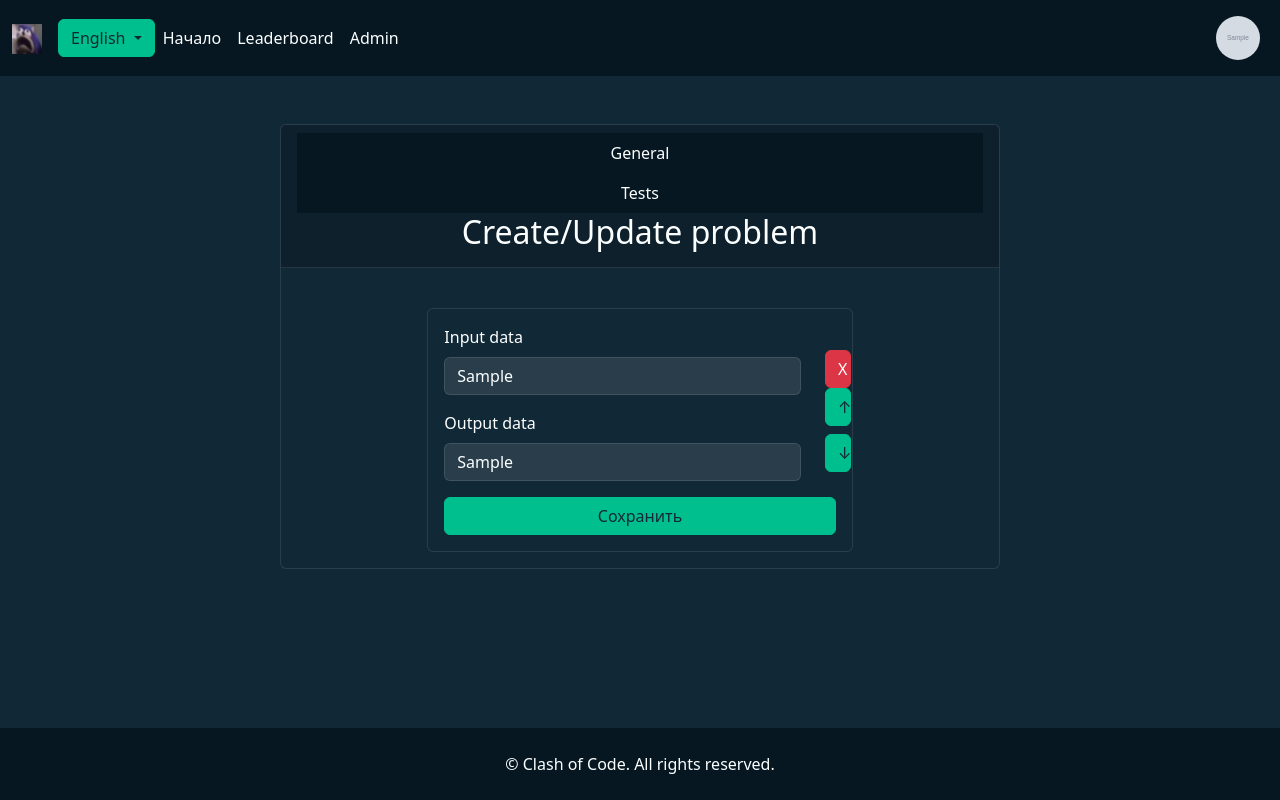
After one commit to py-cyber/YandexCourseDjango2025, a Django app: page /problems/tests/1/ in a window 1280 px wide. The commit adds this page. Run offline with Django 5.2, Linux system fonts and the light colour scheme; a user stored in the database is signed in; tables that the repository leaves empty hold one stand-in row (values such as "Sample post"); grey boxes marked "Sample" are stand-in pictures; some libraries are stand-ins or nearby versions.

Commit message:
feat
- add test_manager in problem
- add js script for swap test in task
- update model (ordering testcase change on number, add unique together)
TODO не сделан обработчик тестов (они не сохраняются)

```diff
--- a/clash_of_code/problems/forms.py
+++ b/clash_of_code/problems/forms.py
@@ -31,4 +31,5 @@ class ProblemsForm(FormControlMixin, django.forms.ModelForm):
             problems.models.Problem.output_format.field.name,
             problems.models.Problem.time_limit.field.name,
             problems.models.Problem.memory_limit.field.name,
+            problems.models.Problem.tags.field.name,
         )
--- a/clash_of_code/problems/models.py
+++ b/clash_of_code/problems/models.py
@@ -1,4 +1,5 @@
 import django.conf
+from PIL.ImImagePlugin import number
 from django.contrib.auth import get_user_model
 import django.core.validators
 import django.db.models
@@ -174,9 +175,16 @@ class TestCase(django.db.models.Model):
         max_length=10000000,
     )
 
+    number = django.db.models.PositiveIntegerField(
+        verbose_name=_('number of test'),
+        default=1,
+    )
+
     def __str__(self):
-        return self.problem.title[:20]
+        return self.problem.title[:20] + ' ' + str(self.number)
 
     class Meta:
         verbose_name = _('test case')
         verbose_name_plural = _('tests cases')
+        unique_together = ['problem', 'number']
+        ordering = ['number']
--- a/clash_of_code/problems/urls.py
+++ b/clash_of_code/problems/urls.py
@@ -9,7 +9,11 @@ urlpatterns = [
         'create/', problems.views.ProblemsCreateView.as_view(), name='create_task'
     ),
     django.urls.path(
-        'update/<int:pk>', problems.views.ProblemsUpdateView.as_view(), name='update'
+        'update/<int:pk>/', problems.views.ProblemsUpdateView.as_view(), name='update'
     ),
-    django.urls.path('/<int:pk>', problems.views.problem_view, name='problem'),
+    django.urls.path(
+        'tests/<int:pk>/', problems.views.ProblemsTestView.as_view(), name='tests'
+    ),
+    django.urls.path('<int:pk>/', problems.views.problem_view, name='problem'),
+    django.urls.path('tests/<int:pk>/update-task-order/', problems.views.update_test_order, name='update_task_order'),
 ]
--- a/clash_of_code/problems/views.py
+++ b/clash_of_code/problems/views.py
@@ -1,6 +1,12 @@
+import json
+
+import django.db.transaction
 import django.http
 from django.contrib.auth.mixins import LoginRequiredMixin, UserPassesTestMixin
+import django.shortcuts
+from django.http import HttpResponse
 from django.urls import reverse
+from django.views import View
 from django.views.generic import ListView, CreateView, UpdateView
 
 import problems.models
@@ -40,5 +46,47 @@ class ProblemsUpdateView(LoginRequiredMixin, UserPassesTestMixin, UpdateView):
         return self.request.user == problem.author
 
 
+class ProblemsTestView(LoginRequiredMixin, View):
+    def get(self, request, pk):
+        problem = django.shortcuts.get_object_or_404(problems.models.Problem, pk=pk)
+        if problem.author != request.user:
+            return django.http.HttpResponseForbidden
+
+        context = {
+            'tests': problem.tests,
+            'object': problem,
+        }
+        return django.shortcuts.render(
+            request,
+            'problems/problem_add_test.html',
+            context,
+        )
+
+
+def update_test_order(request, pk):
+    problem = django.shortcuts.get_object_or_404(problems.models.Problem, pk=pk)
+    if problem.author != request.user:
+        return django.http.HttpResponseForbidden
+
+    data = json.loads(request.body)
+    pk1 = data['moved_pk']
+    pk2 = data['reference_pk']
+
+    test1 = django.shortcuts.get_object_or_404(problems.models.TestCase, pk=pk1)
+    test2 = django.shortcuts.get_object_or_404(problems.models.TestCase, pk=pk2)
+
+    number1 = test1.number
+    number2 = test2.number
+    with django.db.transaction.atomic():
+        test1.number = 0
+        test1.save()
+        test2.number = number1
+        test2.save()
+        test1.number = number2
+        test1.save()
+
+    return HttpResponse('Ok')
+
+
 def problem_view(request, pk):
     return django.http.HttpResponse('бла бла бла')
--- /dev/null
+++ b/clash_of_code/templates/problems/problem_add_test.html
@@ -0,0 +1,83 @@
+{% extends "base.html" %}
+{% load i18n %}
+{% load static %}
+
+{% block content %}
+
+<div class="container mt-5">
+  <div class="row justify-content-center">
+    <div class="col-md-8">
+      <div class="card">
+        <div class="card-header">
+          {% if request.resolver_match.view_name == 'problems:update' or request.resolver_match.view_name == 'problems:tests' %}
+            <div class="navbar-collapse" id="navbarNav">
+              <ul class="navbar-nav me-auto text-center">
+                <li>
+                  <a class="nav-link {% if request.resolver_match.view_name == 'problems:update' %}active{% endif %}" {% if not request.resolver_match.view_name == 'problems:update' %} href="{% url 'problems:update' pk=object.pk %}" {% endif %}>
+                    {% translate "General" %}
+                  </a>
+                </li>
+                <li>
+                  <a class="nav-link {% if request.resolver_match.view_name == 'problems:tests' %}active{% endif %}" {% if not request.resolver_match.view_name == 'problems:tests' %} href="{% url 'problems:tests' pk=object.pk %}" {% endif %}>
+                    {% translate "Tests" %}
+                  </a>
+                </li>
+              </ul>
+            </div>
+          {% endif %}
+          <h2 class="card-title text-center">{% trans 'Create/Update problem' %}</h2>
+        </div>
+        <div class="card-body">
+          <div class="row justify-content-center">
+            <div class="col-md-8 tasks">
+              {% for test in tests.all %}
+              <div class="task" data-index="{{ forloop.counter0 }}">
+                <div class="container mt-4">
+                  <div class="card">
+                      <div class="card-body">
+                          <form method="post" enctype="multipart/form-data">
+                              {% csrf_token %}
+                              <input type="hidden" name="number" value="{{ test.number }}">
+                              <input type="hidden" name="pk" value="{{ test.pk }}">
+
+                              <div class="row">
+                                  <div class="col-11">
+                                      <div class="mb-3">
+                                          <label for="id_input_data" class="form-label">{% trans 'Input data' %}</label>
+                                          <input type="text" id="id_input_data" name="input_data" class="form-control" value="{{ test.input_data }}">
+                                      </div>
+                                      <div class="mb-3">
+                                          <label for="id_output_data" class="form-label">{% trans 'Output data' %}</label>
+                                          <input type="text" id="id_output_data" name="output_data" class="form-control" value="{{ test.output_data }}">
+                                      </div>
+                                  </div>
+                                  <div class="col-1 d-flex flex-column justify-content-center">
+                                      <button type="button" class="btn btn-danger">
+                                        <i class="bi bi-trash"></i> X
+                                      </button>
+                                      <button type="button" class="btn btn-primary mb-2 move-up-button">↑</button>
+                                      <button type="button" class="btn btn-primary move-down-button">↓</button>
+                                  </div>
+                              </div>
+                              <button type="submit" class="btn btn-primary w-100">{% trans 'Save' %}</button>
+                          </form>
+                      </div>
+                  </div>
+              </div>
+
+              </div>
+              {% empty %}
+                <h2>{% trans 'The problem does not have any tests yet, please add them as soon as possible.' %}</h2>
+              {% endfor %}
+            </div>
+          </div>
+        </div>
+      </div>
+    </div>
+  </div>
+</div>
+<script>
+    const URL = "{% url 'problems:update_task_order' pk=object.pk %}";
+</script>
+<script src="{% static 'js/problem_test_manager.js' %}"></script>
+{% endblock %}
```
Also changed, not shown: clash_of_code/static/js/problem_test_manager.js (added, +77 -0 lines), clash_of_code/templates/problems/problem_form.html (+19 -1 lines), clash_of_code/problems/migrations/0003_alter_problem_memory_limit_alter_problem_time_limit.py (added), clash_of_code/problems/migrations/0004_testcase_number_alter_testcase_unique_together.py (added).
